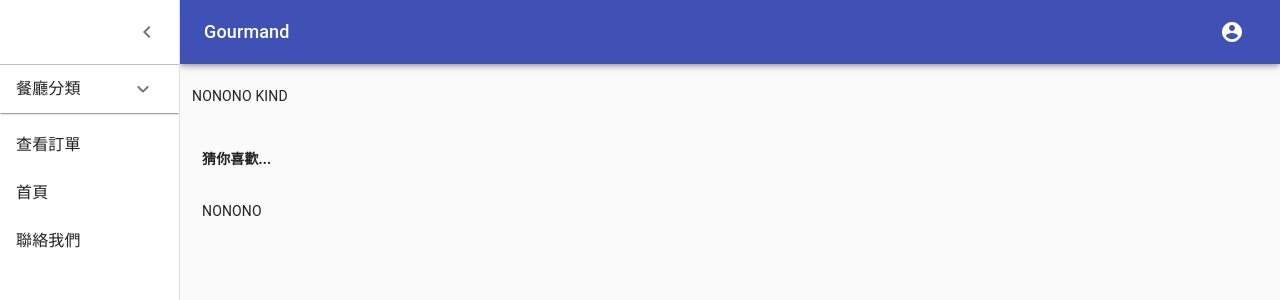
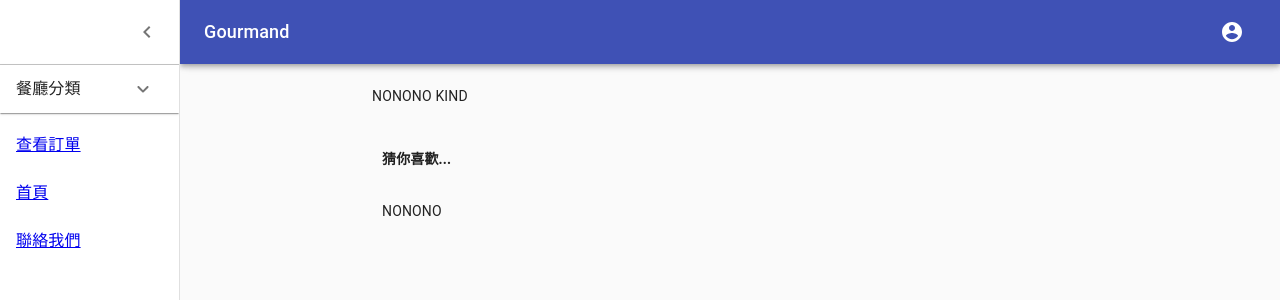
Before and after one commit to beiyi1996/Nodejs, a React (Create React App) app in the folder client/: page / in a window 1280 px wide. Both pictures are taken after a click on the button 36 px from the left and 32 px from the top of the page. Shown: the top 300 px of the page. Built offline with nearby package versions, Linux system fonts and the light colour scheme.

Commit message:
add menu list item and icon button feature

```diff
--- a/client/src/views/Home.js
+++ b/client/src/views/Home.js
@@ -193,6 +193,11 @@ function Home() {
   const [sessionStroage, setSessionStorage] = useState({});
   const openU = Boolean(anchorEl);
   const history = useHistory();
+  const listItem = [
+    { title: "查看訂單", href: `/orders?name=${sessionStroage.member}` },
+    { title: "首頁", href: "/" },
+    { title: "聯絡我們", href: "#" }
+  ];
 
   const handleDrawerOpen = () => {
     setOpen(true);
@@ -204,7 +209,8 @@ function Home() {
 
   useEffect(() => {
     console.log("sessionStorage", JSON.parse(sessionStorage.getItem("user")));
-    const sessionStorageData = sessionStorage.getItem("user") !== null ? JSON.parse(sessionStorage.getItem("user")) : {};
+    const sessionStorageData =
+      sessionStorage.getItem("user") !== null ? JSON.parse(sessionStorage.getItem("user")) : {};
     if (!restaurant) {
       getRestaurant();
     }
@@ -242,6 +248,7 @@ function Home() {
     if (res.code === 200) {
       sessionStorage.clear();
       setShowLogInButton(true);
+      alert("已將您的帳號登出!");
       handleClose();
     }
   };
@@ -251,11 +258,13 @@ function Home() {
     console.log(8390, "sessionStorageData", sessionStorageData);
     const res = await productService.getAllOrders(sessionStorageData.member);
     console.log("handle check order details res", res);
-    history.push("/order");
+    const user = JSON.parse(sessionStorage.getItem("user"));
+    console.log("user", user);
+    history.push(`/orders?name=${user.member}`);
   };
 
   return (
-    <Container maxWidth="md">
+    <Container maxWidth="sm">
       <div className={classes.root}>
         <CssBaseline />
         <AppBar
@@ -265,14 +274,26 @@ function Home() {
           })}
         >
           <Toolbar>
-            <IconButton color="inherit" aria-label="open drawer" onClick={handleDrawerOpen} edge="start" className={clsx(classes.menuButton, open && classes.hide)}>
+            <IconButton
+              color="inherit"
+              aria-label="open drawer"
+              onClick={handleDrawerOpen}
+              edge="start"
+              className={clsx(classes.menuButton, open && classes.hide)}
+            >
               <MenuIcon />
             </IconButton>
             <Typography variant="h6" noWrap className={classes.title}>
               Gourmand
             </Typography>
             <div>
-              <IconButton aria-label="account of current user" aria-controls="menu-list-grow" aria-haspopup="true" onClick={handleMenu} color="inherit">
+              <IconButton
+                aria-label="account of current user"
+                aria-controls="menu-list-grow"
+                aria-haspopup="true"
+                onClick={handleMenu}
+                color="inherit"
+              >
                 <AccountCircle />
               </IconButton>
               <Menu
@@ -312,11 +333,18 @@ function Home() {
           }}
         >
           <div className={classes.drawerHeader}>
-            <IconButton onClick={handleDrawerClose}>{theme.direction === "ltr" ? <ChevronLeftIcon /> : <ChevronRightIcon />}</IconButton>
+            <IconButton onClick={handleDrawerClose}>
+              {theme.direction === "ltr" ? <ChevronLeftIcon /> : <ChevronRightIcon />}
+            </IconButton>
           </div>
           <Divider />
           <ExpansionPanel>
-            <ExpansionPanelSummary expandIcon={<KeyboardArrowDownRoundedIcon />} aria-controls="panel1a-content" id="panel1a-header" className={classes.summary}>
+            <ExpansionPanelSummary
+              expandIcon={<KeyboardArrowDownRoundedIcon />}
+              aria-controls="panel1a-content"
+              id="panel1a-header"
+              className={classes.summary}
+            >
               <Typography className={classes.heading}>餐廳分類</Typography>
             </ExpansionPanelSummary>
             <ExpansionPanelDetails className={classes.details}>
@@ -338,10 +366,12 @@ function Home() {
             </ExpansionPanelDetails>
           </ExpansionPanel>
           <List>
-            {["查看訂單", "首頁", "聯絡我們"].map((text, index) => (
-              <ListItem button key={text}>
-                <ListItemText primary={text} />
-              </ListItem>
+            {listItem.map((item, index) => (
+              <Link to={item.href} key={index}>
+                <ListItem button>
+                  <ListItemText primary={item.title} />
+                </ListItem>
+              </Link>
             ))}
           </List>
         </Drawer>
@@ -391,7 +421,12 @@ function Home() {
                       </Card>
                       <Grid item xs={12} className={classes.guessItem}>
                         <span className={classes.restaurantName}>{result.name}</span>
-                        <Badge color="secondary" overlap="circle" className={categoryClasses.badge} badgeContent={<span>{result.category.kind}</span>}></Badge>
+                        <Badge
+                          color="secondary"
+                          overlap="circle"
+                          className={categoryClasses.badge}
+                          badgeContent={<span>{result.category.kind}</span>}
+                        ></Badge>
                       </Grid>
                     </div>
                   );
```
